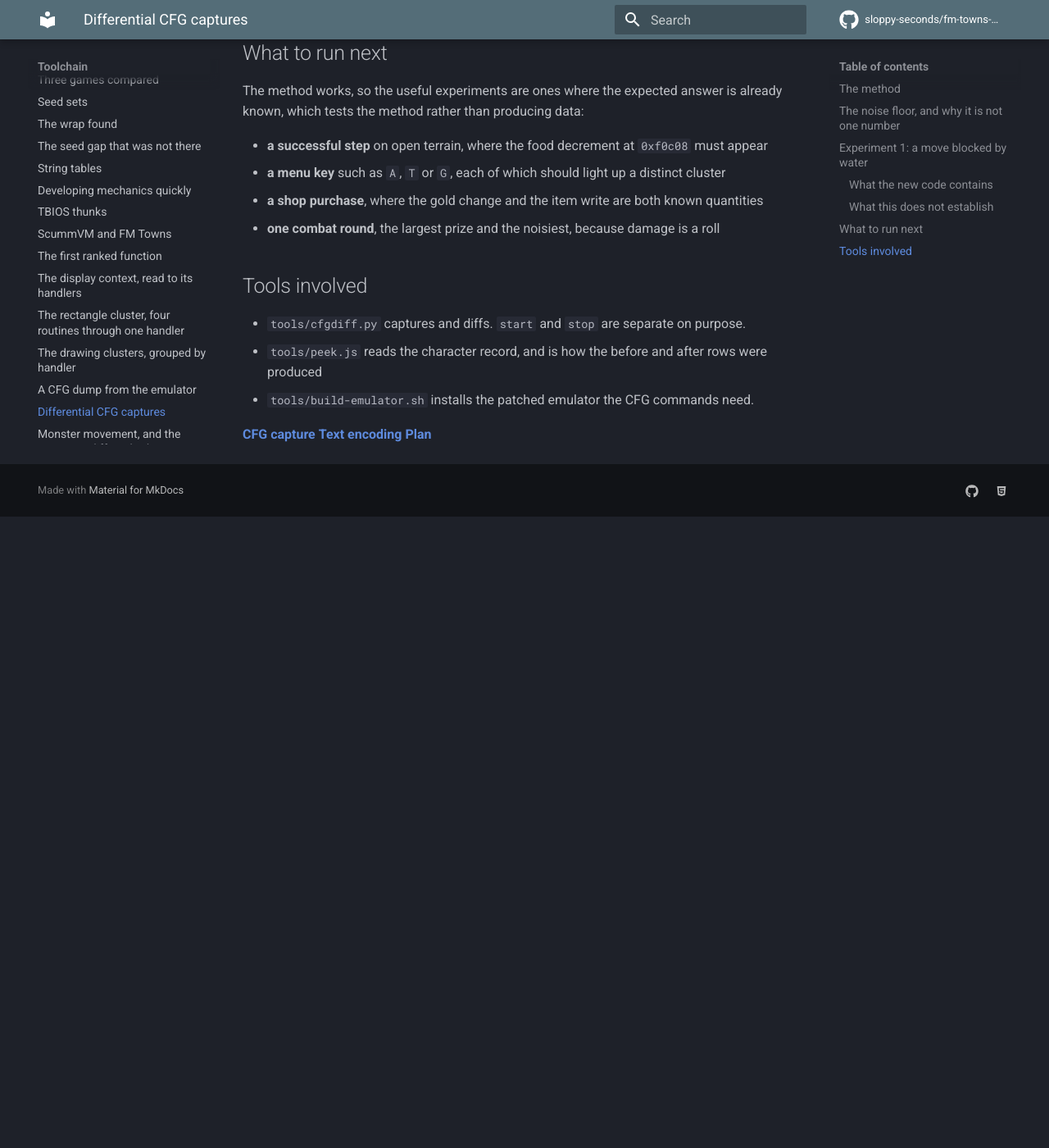
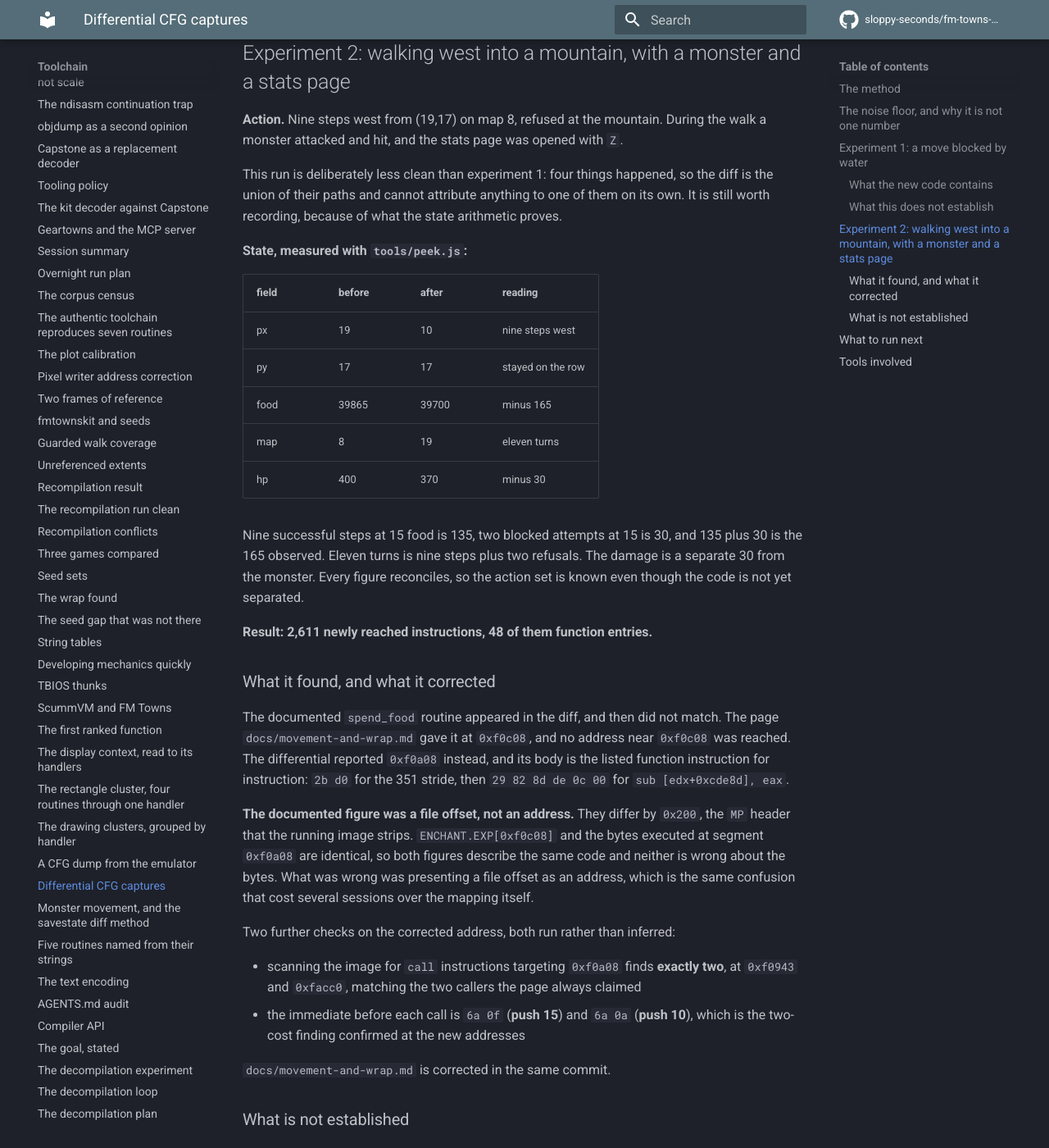
Before and after one commit to sloppy-seconds/fm-towns-ultima, an MkDocs documentation site: the page built from docs/cfg-differential.md, in a window 1280 px wide and 1400 px high, scrolled down 2604 px. Shown: the whole window at 82% size. Built offline with MkDocs 1.6.1 and Material for MkDocs 9.7.7, drawn with Linux system fonts in a browser that asks for light colours; comment, search, counter and statistics services are not loaded; before the commit the page ends 3234 px from its top, so only the background shows below that; some of the changed text lies outside the part shown.

Commit message:
Experiment 2, and a real correction: the documented spend_food address was a file offset
Walk of nine steps west, refused at a mountain, with a monster hit and a stats page
along the way. 2611 newly reached instructions, 48 function entries.

The state reconciles exactly, which is what makes the run usable despite doing
four things at once: px 19 to 10 is nine steps, food 39865 to 39700 is minus 165
which is nine steps plus two refusals at 15 each, map 8 to 19 is eleven turns, and
hp 400 to 370 is a separate 30 from the monster.

THE CORRECTION. movement-and-wrap.md gave spend_food at 0xf0c08. No address near
that was reached. The differential reported 0xf0a08, and that function's body is
the documented listing instruction for instruction: 2b d0 for the 351 stride, then
29 82 8d de 0c 00 for sub [edx+0xcde8d], eax.

The documented figure was a FILE OFFSET, not an address. They differ by 0x200, the
MP header the running image strips. ENCHANT.EXP[0xf0c08] and the bytes executed at
segment 0xf0a08 are byte identical, so both figures describe the same code and
neither is wrong about the bytes. What was wrong was presenting a file offset as an
address, which is the same confusion that cost several sessions on the mapping.

Two checks on the corrected address, both run rather than inferred: scanning the
image for calls targeting 0xf0a08 finds exactly two, at 0xf0943 and 0xfacc0,
matching the two callers the page always claimed; and the immediates before them
are 6a 0f and 6a 0a, push 15 and push 10, confirming the two-cost finding.

Recorded as not established: nothing else here is named. The other 47 entries, the
30 damage and the collision check are untouched by this analysis, and separating
them needs one action per run.

````diff
--- a/docs/cfg-differential.md
+++ b/docs/cfg-differential.md
@@ -84,15 +84,69 @@ instruction addresses to read.
 In particular, **no routine here is named.** A name needs a string reference, a caller, or arithmetic
 that identifies a job. Nothing in this capture supplies that.
 
+## Experiment 2: walking west into a mountain, with a monster and a stats page
+
+**Action.** Nine steps west from (19,17) on map 8, refused at the mountain. During the walk a monster
+attacked and hit, and the stats page was opened with `Z`.
+
+This run is deliberately less clean than experiment 1: four things happened, so the diff is the union
+of their paths and cannot attribute anything to one of them on its own. It is still worth recording,
+because of what the state arithmetic proves.
+
+**State, measured with `tools/peek.js`:**
+
+| field | before | after | reading |
+|---|---|---|---|
+| px | 19 | 10 | nine steps west |
+| py | 17 | 17 | stayed on the row |
+| food | 39865 | 39700 | minus 165 |
+| map | 8 | 19 | eleven turns |
+| hp | 400 | 370 | minus 30 |
+
+Nine successful steps at 15 food is 135, two blocked attempts at 15 is 30, and 135 plus 30 is the 165
+observed. Eleven turns is nine steps plus two refusals. The damage is a separate 30 from the monster.
+Every figure reconciles, so the action set is known even though the code is not yet separated.
+
+**Result: 2,611 newly reached instructions, 48 of them function entries.**
+
+### What it found, and what it corrected
+
+The documented `spend_food` routine appeared in the diff, and then did not match. The page
+`docs/movement-and-wrap.md` gave it at `0xf0c08`, and no address near `0xf0c08` was reached. The
+differential reported `0xf0a08` instead, and its body is the listed function instruction for
+instruction: `2b d0` for the 351 stride, then `29 82 8d de 0c 00` for `sub [edx+0xcde8d], eax`.
+
+**The documented figure was a file offset, not an address.** They differ by `0x200`, the `MP` header
+that the running image strips. `ENCHANT.EXP[0xf0c08]` and the bytes executed at segment `0xf0a08` are
+identical, so both figures describe the same code and neither is wrong about the bytes. What was wrong
+was presenting a file offset as an address, which is the same confusion that cost several sessions
+over the mapping itself.
+
+Two further checks on the corrected address, both run rather than inferred:
+
+- scanning the image for `call` instructions targeting `0xf0a08` finds **exactly two**, at `0xf0943`
+  and `0xfacc0`, matching the two callers the page always claimed
+- the immediate before each call is `6a 0f` (**push 15**) and `6a 0a` (**push 10**), which is the
+  two-cost finding confirmed at the new addresses
+
+`docs/movement-and-wrap.md` is corrected in the same commit.
+
+### What is not established
+
+Nothing here is named beyond `spend_food`. The remaining 47 function entries, the damage of 30, and
+the collision check are all unreached by this analysis. The run conflates walking, refusal, combat and
+the stats page, so separating them needs separate runs, one action each.
+
 ## What to run next
 
 The method works, so the useful experiments are ones where the expected answer is already known, which
 tests the method rather than producing data:
 
-- **a successful step** on open terrain, where the food decrement at `0xf0c08` must appear
+- **a successful step** on open terrain, where the food decrement at `0xf0a08` must appear
 - **a menu key** such as `A`, `T` or `G`, each of which should light up a distinct cluster
 - **a shop purchase**, where the gold change and the item write are both known quantities
 - **one combat round**, the largest prize and the noisiest, because damage is a roll
+- **one action per run**, since experiment 2 shows how quickly a compound action becomes unreadable
 
 ## Tools involved
 
--- a/docs/movement-and-wrap.md
+++ b/docs/movement-and-wrap.md
@@ -298,21 +298,31 @@ single-direction case was run.
 Measured 15 on a step and 15 on a kill, which suggested one constant. **It is not.** The food
 routine takes the amount as an argument, and it has exactly two callers, passing different values.
 
-### The routine: `0xf0c08`
+### The routine: `0xf0a08` in memory, `0xf0c08` in the file
+
+**The address to use is `0xf0a08`.** A differential CFG capture of a live walk reached this function
+at `0xf0a08`, called from `0xf0943`, and its body matches the listing below instruction for
+instruction. The figure `0xf0c08` quoted in earlier versions of this page is the **file offset**, which
+is `0x200` higher because the running image has its `MP` header stripped. Both are correct about the
+same bytes: `ENCHANT.EXP[0xf0c08]` and the bytes executed at segment `0xf0a08` are identical.
+
+This confusion matters because every other address in this repository's docs may carry the same
+ambiguity. A capture reports segment offsets. A `xxd` command reports file offsets. They differ by
+`0x200` and look identical in prose.
 
 ```
-0xf0c08  spend_food(amount):
-0xf0c0b    r0 = [0xceca0]           ; the party index
-0xf0c10    r2 = r0*11
-0xf0c16    r2 <<= 5                 ; r2 = r0*352
-0xf0c19    r2 -= r0                 ; r2 = r0*351   <- the record stride
-0xf0c1b    r0 = [r5+0x8]            ; THE AMOUNT, from the argument
-0xf0c1e    sub [r2+0xcde8d], r0     ; FOOD -= amount
-0xf0c24    cmp [r2+0xcde8d], 0
-0xf0c2b    jge 0xf0c37
-0xf0c2d    mov [r2+0xcde8d], 0      ; clamp at zero, never negative
-0xf0c47    cmp [r2+0xcde8d], 0
-0xf0c4e    jne 0xf0c7b              ; still fed, return
+0xf0a08  spend_food(amount):        (file offset 0xf0c08)
+0xf0a0b    r0 = [0xceca0]           ; the party index
+0xf0a10    r2 = r0*11
+0xf0a16    r2 <<= 5                 ; r2 = r0*352
+0xf0a19    r2 -= r0                 ; r2 = r0*351   <- the record stride
+0xf0a1b    r0 = [r5+0x8]            ; THE AMOUNT, from the argument
+0xf0a1e    sub [r2+0xcde8d], r0     ; FOOD -= amount
+0xf0a24    cmp [r2+0xcde8d], 0
+0xf0a2b    jge 0xf0a37
+0xf0a2d    mov [r2+0xcde8d], 0      ; clamp at zero, never negative
+0xf0a47    cmp [r2+0xcde8d], 0
+0xf0a4e    jne 0xf0a7b              ; still fed, return
 ```
 
 When food reaches zero it falls through to a starvation path that pushes `0x8`, `0x2` and `0xa`,
@@ -326,8 +336,14 @@ in the caller, so both are readable from this function.
 
 | caller | amount | what the caller does |
 |---|---|---|
-| `0xf0b43` in `0xf0b28` | **15** | the turn: spends food, decrements the hour counter `[0xd3710]` rolling 0 to 16, advances `[r6+0x35]` capped at `[r6+0x39]` when `[0xcdf57]` is set, decays `[r6+0x14f]`, then torches `[r6+0x147]` and `[r6+0x14b]` |
-| `0xfaec0` in `0xfae9c` | **10** | the per-turn game step, which checks HP first and returns early when the player is dead |
+| `0xf0943` in `0xf0928` | **15** | the turn: spends food, decrements the hour counter `[0xd3710]` rolling 0 to 16, advances `[r6+0x35]` capped at `[r6+0x39]` when `[0xcdf57]` is set, decays `[r6+0x14f]`, then torches `[r6+0x147]` and `[r6+0x14b]` |
+| `0xfacc0` in `0xfae9c` | **10** | the per-turn game step, which checks HP first and returns early when the player is dead |
+
+Both caller addresses are also `0x200` lower than the file offsets an earlier version quoted, and both
+were re-measured rather than adjusted. Scanning the whole image for `call` instructions whose target is
+`0xf0a08` finds **exactly two**, at `0xf0943` and `0xfacc0`, which matches the two callers this page
+has always claimed. The immediates immediately before each call are `6a 0f` (**push 15**) and `6a 0a`
+(**push 10**), which is the two-cost finding confirmed at the new addresses.
 
 A step and a kill both cost 15 because both go through the **turn** path. The 10 is a
 different, smaller charge on the other path.
````
